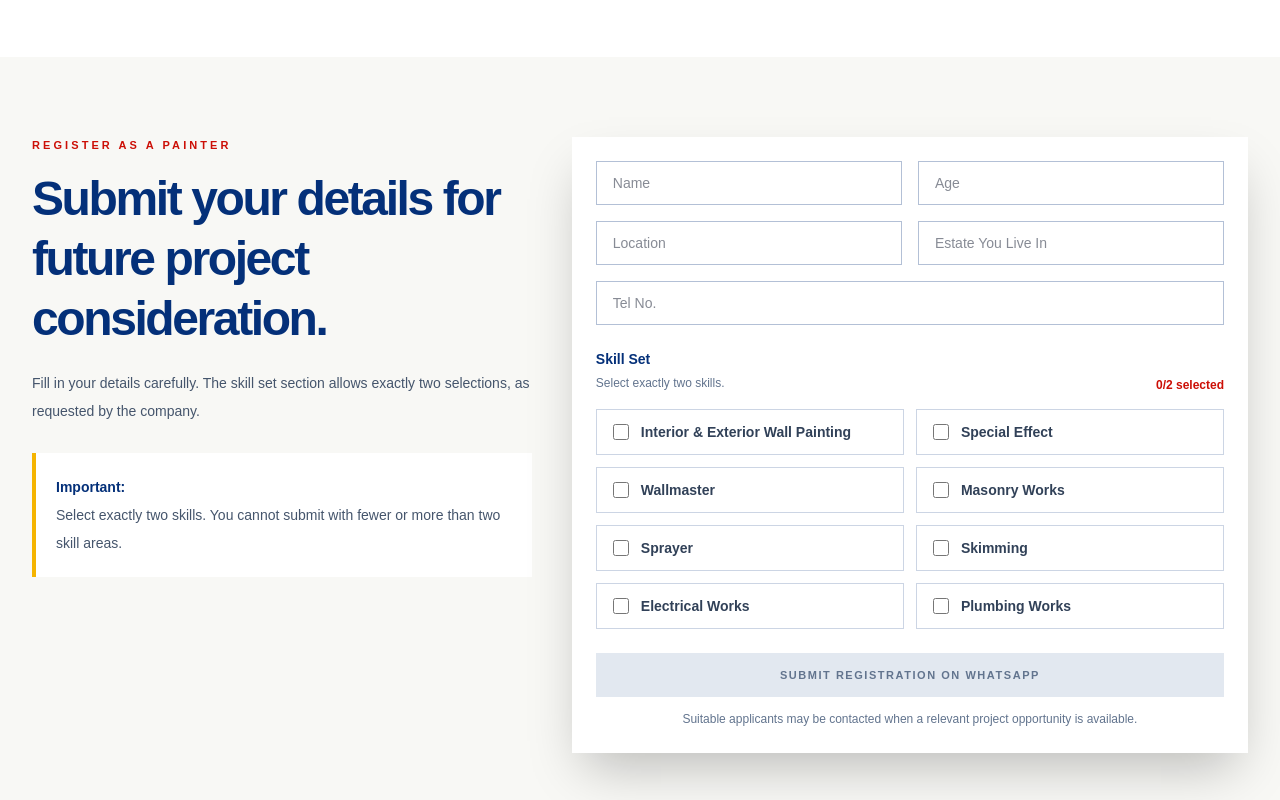
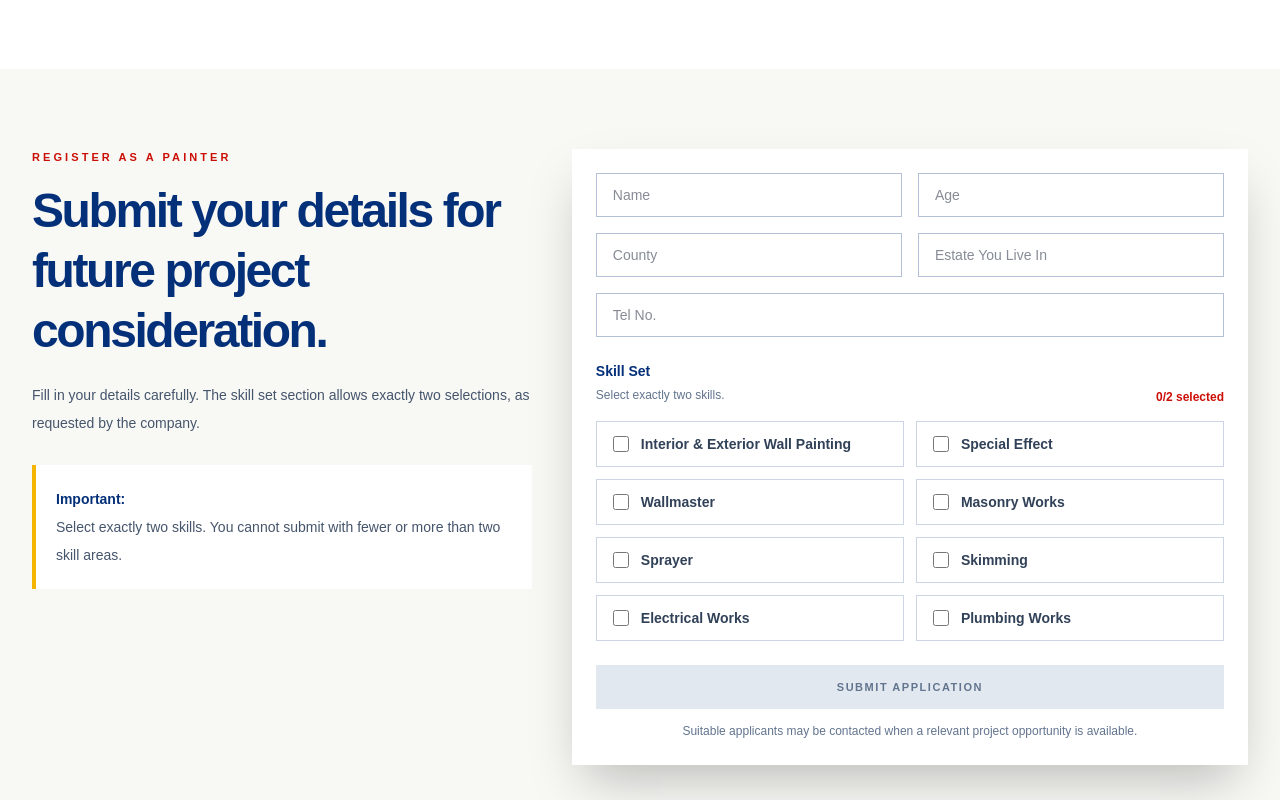
Before and after one commit to flykariuki2/machine-painting-website, a Next.js app: page /careers in a window 1280 px wide. Shown: the part 1140-1940 px from the top of the page. Built offline with nearby package versions, Linux system fonts and the light colour scheme.

Commit message:
app/careers/page.tsx

```diff
--- a/app/careers/page.tsx
+++ b/app/careers/page.tsx
@@ -1,6 +1,6 @@
 "use client";
 
-import { useMemo, useState } from "react";
+import { FormEvent, useState } from "react";
 import Navbar from "@/components/Navbar";
 import ContactSection from "@/components/ContactSection";
 
@@ -33,43 +33,25 @@ const expectations = [
 export default function CareersPage() {
   const [fullName, setFullName] = useState("");
   const [age, setAge] = useState("");
-  const [location, setLocation] = useState("");
+  const [county, setCounty] = useState("");
   const [estate, setEstate] = useState("");
   const [phone, setPhone] = useState("");
   const [selectedSkills, setSelectedSkills] = useState<string[]>([]);
+  const [submitting, setSubmitting] = useState(false);
+  const [feedback, setFeedback] = useState("");
 
   const whatsappMessage = encodeURIComponent(
-    "Hello The Machine Painting Co Ltd, I would like to register as a painter."
+    "Hello The Machine Painting Co Ltd, I would like to ask about painter registration."
   );
 
   const canSubmit =
     fullName.trim() &&
     age.trim() &&
-    location.trim() &&
+    county.trim() &&
     estate.trim() &&
     phone.trim() &&
-    selectedSkills.length === 2;
-
-  const registrationMessage = useMemo(() => {
-    const lines = [
-      "Hello The Machine Painting Co Ltd, I would like to register as a painter.",
-      "",
-      `Name: ${fullName || "-"}`,
-      `Age: ${age || "-"}`,
-      `Location: ${location || "-"}`,
-      `Estate: ${estate || "-"}`,
-      `Tel No.: ${phone || "-"}`,
-      "",
-      "Skill Set:",
-      selectedSkills.length > 0
-        ? selectedSkills.map((skill, index) => `${index + 1}. ${skill}`).join("\n")
-        : "-",
-    ];
-
-    return encodeURIComponent(lines.join("\n"));
-  }, [fullName, age, location, estate, phone, selectedSkills]);
-
-  const registrationWhatsappLink = `https://wa.me/254785285828?text=${registrationMessage}`;
+    selectedSkills.length === 2 &&
+    !submitting;
 
   function toggleSkill(skill: string) {
     setSelectedSkills((current) => {
@@ -85,12 +67,67 @@ export default function CareersPage() {
     });
   }
 
+  async function handleSubmit(event: FormEvent<HTMLFormElement>) {
+    event.preventDefault();
+
+    if (!canSubmit) {
+      setFeedback("Please fill all fields and select exactly two skills.");
+      return;
+    }
+
+    const webhookUrl = process.env.NEXT_PUBLIC_PAINTER_REGISTRATION_WEBHOOK;
+
+    if (!webhookUrl) {
+      setFeedback("Form is ready. Add the n8n webhook URL to activate submissions.");
+      return;
+    }
+
+    setSubmitting(true);
+    setFeedback("");
+
+    try {
+      const response = await fetch(webhookUrl, {
+        method: "POST",
+        headers: {
+          "Content-Type": "application/json",
+        },
+        body: JSON.stringify({
+          submitted_at: new Date().toISOString(),
+          name: fullName.trim(),
+          age: age.trim(),
+          county: county.trim(),
+          estate: estate.trim(),
+          phone_number: phone.trim(),
+          skill_1: selectedSkills[0],
+          skill_2: selectedSkills[1],
+          status: "new",
+          source: "website_join_us_form",
+        }),
+      });
+
+      if (!response.ok) {
+        throw new Error("Submission failed");
+      }
+
+      setFeedback("Application submitted successfully.");
+      setFullName("");
+      setAge("");
+      setCounty("");
+      setEstate("");
+      setPhone("");
+      setSelectedSkills([]);
+    } catch {
+      setFeedback("Submission failed. Please try again or contact the company directly.");
+    } finally {
+      setSubmitting(false);
+    }
+  }
+
   return (
     <main className="overflow-hidden bg-[#f8f8f5] pt-[76px] text-[#043079]">
       <Navbar />
 
-      {/* HERO */}
-      <section className="bg-[#043079] px-5 py-20 text-white md:px-8">
+      <section className="bg-[#043079] px-5 py-14 text-white md:px-8">
         <div className="mx-auto max-w-7xl">
           <p className="mb-4 text-[10px] font-extrabold uppercase tracking-[0.28em] text-[#f5b400]">
             Join Us
@@ -124,7 +161,6 @@ export default function CareersPage() {
         </div>
       </section>
 
-      {/* OVERVIEW */}
       <section id="requirements" className="bg-white px-5 py-20 md:px-8">
         <div className="mx-auto max-w-7xl">
           <div className="mb-12 max-w-3xl">
@@ -133,7 +169,7 @@ export default function CareersPage() {
             </p>
 
             <h2 className="text-4xl font-black leading-tight tracking-[-0.05em] text-[#043079] md:text-5xl">
-              Help us understand your location, contact details, and strongest skills.
+              Help us understand your county, estate, contact details, and strongest skills.
             </h2>
 
             <p className="mt-5 text-sm leading-7 text-slate-600">
@@ -164,7 +200,6 @@ export default function CareersPage() {
         </div>
       </section>
 
-      {/* REGISTRATION FORM */}
       <section id="register" className="bg-[#f8f8f5] px-5 py-20 md:px-8">
         <div className="mx-auto grid max-w-7xl gap-10 lg:grid-cols-[0.85fr_1.15fr] lg:items-start">
           <div>
@@ -182,15 +217,13 @@ export default function CareersPage() {
             </p>
 
             <div className="mt-7 border-l-4 border-[#f5b400] bg-white p-5 text-sm leading-7 text-slate-600">
-              <strong className="block text-[#043079]">
-                Important:
-              </strong>
+              <strong className="block text-[#043079]">Important:</strong>
               Select exactly two skills. You cannot submit with fewer or more
               than two skill areas.
             </div>
           </div>
 
-          <form className="bg-white p-6 text-slate-800 shadow-2xl">
+          <form onSubmit={handleSubmit} className="bg-white p-6 text-slate-800 shadow-2xl">
             <div className="grid gap-4 sm:grid-cols-2">
               <input
                 value={fullName}
@@ -208,9 +241,9 @@ export default function CareersPage() {
               />
 
               <input
-                value={location}
-                onChange={(event) => setLocation(event.target.value)}
-                placeholder="Location"
+                value={county}
+                onChange={(event) => setCounty(event.target.value)}
+                placeholder="County"
                 className="h-11 border border-[#043079]/30 bg-white px-4 text-sm text-slate-900 outline-none transition-all focus:border-[#f5b400] focus:ring-1 focus:ring-[#f5b400]"
               />
 
@@ -232,9 +265,7 @@ export default function CareersPage() {
             <div className="mt-6">
               <div className="flex flex-col gap-2 sm:flex-row sm:items-end sm:justify-between">
                 <div>
-                  <p className="text-sm font-black text-[#043079]">
-                    Skill Set
-                  </p>
+                  <p className="text-sm font-black text-[#043079]">Skill Set</p>
                   <p className="mt-1 text-xs leading-5 text-slate-500">
                     Select exactly two skills.
                   </p>
@@ -242,9 +273,7 @@ export default function CareersPage() {
 
                 <span
                   className={`text-xs font-extrabold ${
-                    selectedSkills.length === 2
-                      ? "text-[#043079]"
-                      : "text-[#cc0f06]"
+                    selectedSkills.length === 2 ? "text-[#043079]" : "text-[#cc0f06]"
                   }`}
                 >
                   {selectedSkills.length}/2 selected
@@ -281,22 +310,23 @@ export default function CareersPage() {
               </div>
             </div>
 
-            <a
-              href={canSubmit ? registrationWhatsappLink : undefined}
-              target={canSubmit ? "_blank" : undefined}
-              rel={canSubmit ? "noreferrer" : undefined}
-              aria-disabled={!canSubmit}
-              onClick={(event) => {
-                if (!canSubmit) event.preventDefault();
-              }}
+            <button
+              type="submit"
+              disabled={!canSubmit}
               className={`mt-6 inline-flex w-full items-center justify-center px-6 py-3.5 text-[11px] font-extrabold uppercase tracking-[0.14em] transition-colors duration-200 ${
                 canSubmit
                   ? "bg-[#043079] text-white hover:bg-[#f5b400] hover:text-[#043079]"
                   : "cursor-not-allowed bg-slate-200 text-slate-500"
               }`}
             >
-              Submit Registration on WhatsApp
-            </a>
+              {submitting ? "Submitting..." : "Submit Application"}
+            </button>
+
+            {feedback && (
+              <p className="mt-3 text-center text-xs font-semibold leading-5 text-[#043079]">
+                {feedback}
+              </p>
+            )}
 
             <p className="mt-3 text-center text-xs leading-5 text-slate-500">
               Suitable applicants may be contacted when a relevant project
```
